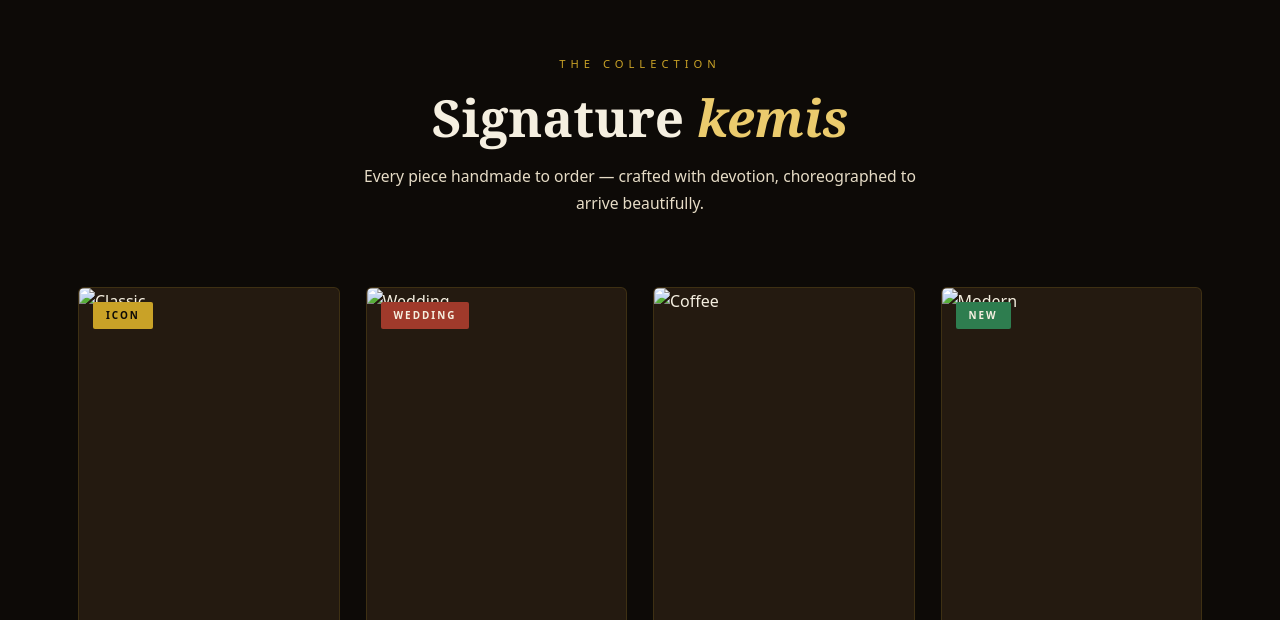
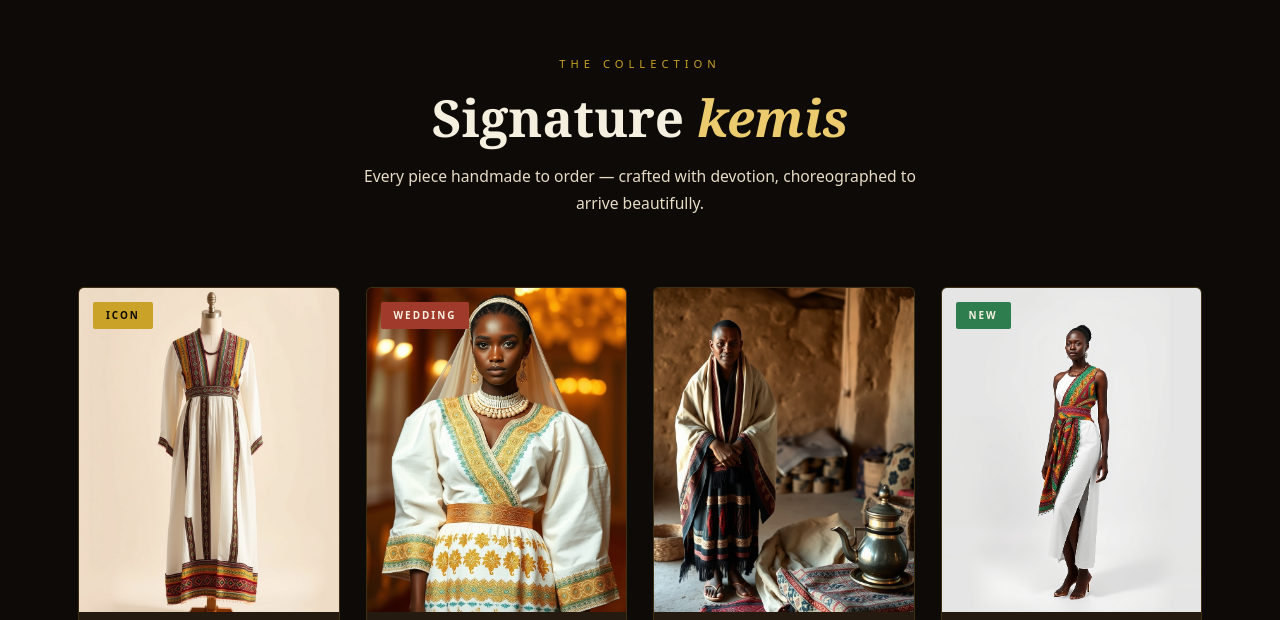
Before and after one commit to messaynew-cyber/habesha-store, a plain HTML site: page index.html in a window 1280 px wide. Shown: the part 2180-2800 px from the top of the page. Drawn offline with Linux system fonts and the light colour scheme.

Commit message:
Use relative image paths for GitHub Pages hosting

```diff
--- a/index.html
+++ b/index.html
@@ -211,7 +211,7 @@ footer{background:var(--velvet);border-top:1px solid rgba(201,162,39,.12);paddin
     </div>
     <div class="h-visual">
       <div class="orbit"></div>
-      <div class="h-frame"><img src="/files/workspace/images/img_1787610390523.jpg" alt="Classic Habesha kemis"></div>
+      <div class="h-frame"><img src="images/img_1787610390523.jpg" alt="Classic Habesha kemis"></div>
       <div class="h-float"><div class="n">100%</div><div class="l">Handwoven</div></div>
     </div>
   </div>
@@ -244,7 +244,7 @@ footer{background:var(--velvet);border-top:1px solid rgba(201,162,39,.12);paddin
       </div>
       <div class="story-img" data-move="r">
         <span class="num">01</span>
-        <div class="tight"><img src="/files/workspace/images/img_1787610396596.jpg" alt="Wedding kemis"></div>
+        <div class="tight"><img src="images/img_1787610396596.jpg" alt="Wedding kemis"></div>
         <div class="cap">"Woven for you" — Addis Ababa</div>
       </div>
     </div>
@@ -260,10 +260,10 @@ footer{background:var(--velvet);border-top:1px solid rgba(201,162,39,.12);paddin
     </div>
     <div class="grid">
 
-      <div class="card" data-move><span class="reveal-shine"></span><div class="ph"><span class="tag">Icon</span><img src="/files/workspace/images/img_1787610390523.jpg" alt="Classic"></div><div class="body"><h4>Classic Tibeb Kemis</h4><p class="d">Timeless white handwoven cotton with colorful tibeb borders.</p><div class="row"><span class="price"><span class="was">$189</span>$149</span><button class="add">Add</button></div></div></div>
-      <div class="card" data-move class="st1"><span class="reveal-shine"></span><div class="ph"><span class="tag wed">Wedding</span><img src="/files/workspace/images/img_1787610396596.jpg" alt="Wedding"></div><div class="body"><h4>Royal Wedding Kemis</h4><p class="d">Ivory and gold embroidered gown for your most sacred celebration.</p><div class="row"><span class="price">$349</span><button class="add">Add</button></div></div></div>
-      <div class="card" data-move class="st2"><span class="reveal-shine"></span><div class="ph"><img src="/files/workspace/images/img_1787610398827.jpg" alt="Coffee"></div><div class="body"><h4>Coffee Ceremony Dress</h4><p class="d">Earth-tone kemis honoring the beloved Ethiopian buna ceremony.</p><div class="row"><span class="price"><span class="was">$165</span>$139</span><button class="add">Add</button></div></div></div>
-      <div class="card" data-move class="st3"><span class="reveal-shine"></span><div class="ph"><span class="tag new">New</span><img src="/files/workspace/images/img_1787610403372.jpg" alt="Modern"></div><div class="body"><h4>Modern Evening Kemis</h4><p class="d">Sleek cotton with a bold contemporary geometric tibeb sash.</p><div class="row"><span class="price">$199</span><button class="add">Add</button></div></div></div>
+      <div class="card" data-move><span class="reveal-shine"></span><div class="ph"><span class="tag">Icon</span><img src="images/img_1787610390523.jpg" alt="Classic"></div><div class="body"><h4>Classic Tibeb Kemis</h4><p class="d">Timeless white handwoven cotton with colorful tibeb borders.</p><div class="row"><span class="price"><span class="was">$189</span>$149</span><button class="add">Add</button></div></div></div>
+      <div class="card" data-move class="st1"><span class="reveal-shine"></span><div class="ph"><span class="tag wed">Wedding</span><img src="images/img_1787610396596.jpg" alt="Wedding"></div><div class="body"><h4>Royal Wedding Kemis</h4><p class="d">Ivory and gold embroidered gown for your most sacred celebration.</p><div class="row"><span class="price">$349</span><button class="add">Add</button></div></div></div>
+      <div class="card" data-move class="st2"><span class="reveal-shine"></span><div class="ph"><img src="images/img_1787610398827.jpg" alt="Coffee"></div><div class="body"><h4>Coffee Ceremony Dress</h4><p class="d">Earth-tone kemis honoring the beloved Ethiopian buna ceremony.</p><div class="row"><span class="price"><span class="was">$165</span>$139</span><button class="add">Add</button></div></div></div>
+      <div class="card" data-move class="st3"><span class="reveal-shine"></span><div class="ph"><span class="tag new">New</span><img src="images/img_1787610403372.jpg" alt="Modern"></div><div class="body"><h4>Modern Evening Kemis</h4><p class="d">Sleek cotton with a bold contemporary geometric tibeb sash.</p><div class="row"><span class="price">$199</span><button class="add">Add</button></div></div></div>
     </div>
   </div>
 </section>
```
